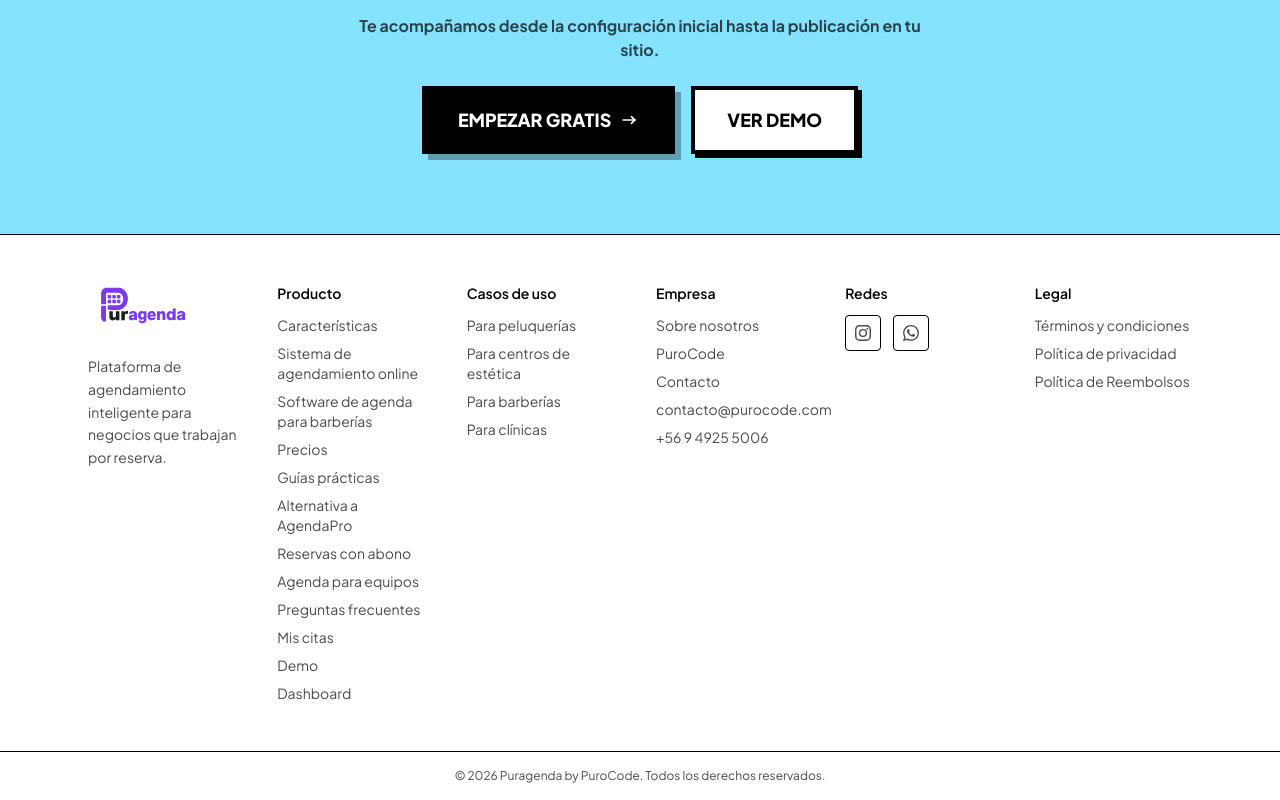
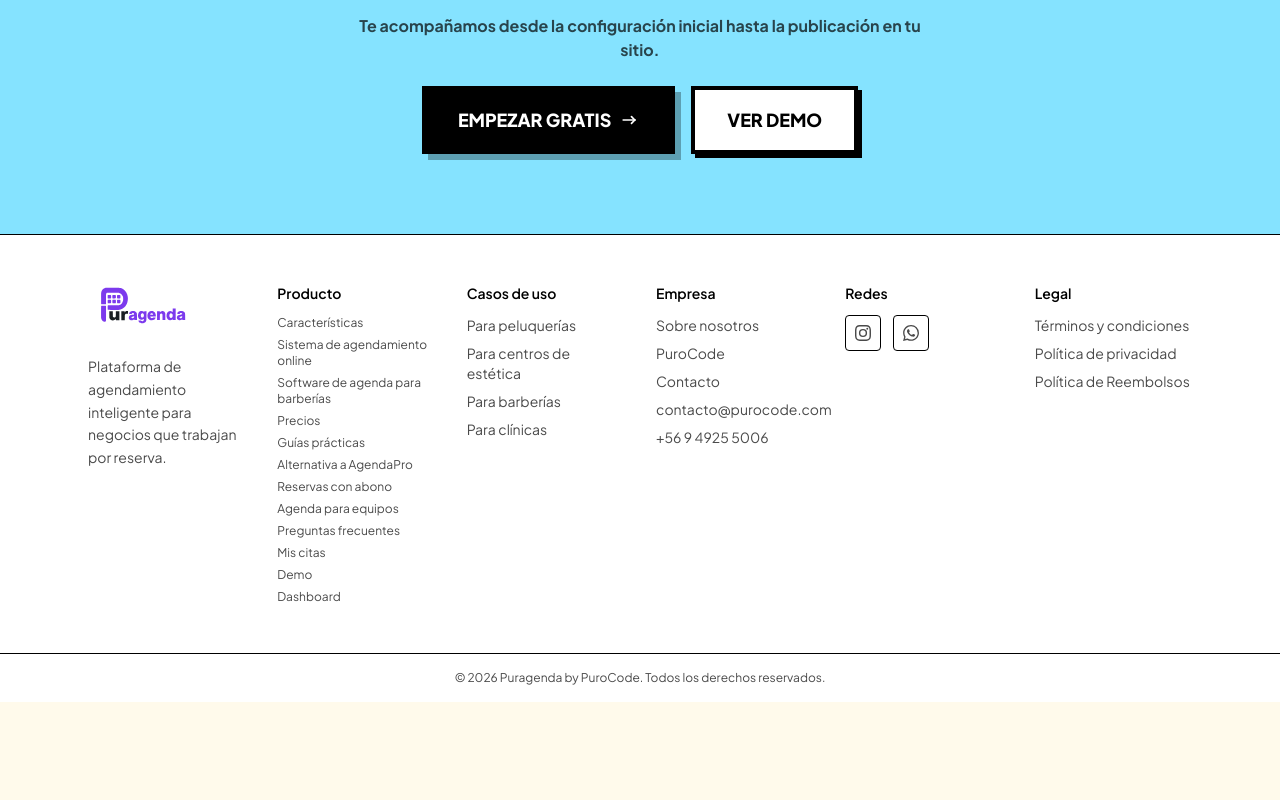
Before and after one commit to DiegoSalsa/Puragenda, a Next.js app: page / in a window 1280 px wide. Shown: the part 3184-3984 px from the top of the page. After the commit the page ends 3886 px from the top, so only its background shows below. Built offline with nearby package versions, Linux system fonts and the light colour scheme; no server answers.

Commit message:
style(footer): compact product links

```diff
--- a/src/components/landing/footer.tsx
+++ b/src/components/landing/footer.tsx
@@ -29,19 +29,19 @@ export function Footer() {
           {/* Links */}
           <div className="space-y-3">
             <p className="text-sm font-semibold">{footer("product")}</p>
-            <nav className="flex flex-col gap-2">
-              <Link href="/caracteristicas" className="text-sm text-muted-foreground transition-colors hover:text-foreground">{navigation("features")}</Link>
-              <Link href="/sistema-de-agendamiento-online" className="text-sm text-muted-foreground transition-colors hover:text-foreground">Sistema de agendamiento online</Link>
-              <Link href="/software-agenda-barberias" className="text-sm text-muted-foreground transition-colors hover:text-foreground">Software de agenda para barberías</Link>
-              <Link href="/pricing" className="text-sm text-muted-foreground transition-colors hover:text-foreground">{navigation("pricing")}</Link>
-              <Link href="/guias" className="text-sm text-muted-foreground transition-colors hover:text-foreground">{footer("practicalGuides")}</Link>
-              <Link href="/alternativa-agendapro" className="text-sm text-muted-foreground transition-colors hover:text-foreground">Alternativa a AgendaPro</Link>
-              <Link href="/funciones/reservas-online-con-abono" className="text-sm text-muted-foreground transition-colors hover:text-foreground">Reservas con abono</Link>
-              <Link href="/funciones/agenda-multiples-profesionales" className="text-sm text-muted-foreground transition-colors hover:text-foreground">Agenda para equipos</Link>
-              <Link href="/faq" className="text-sm text-muted-foreground transition-colors hover:text-foreground">{navigation("faq")}</Link>
-              <Link href="/mi-agenda" className="text-sm text-muted-foreground transition-colors hover:text-foreground">{navigation("myAppointments")}</Link>
-              <a href="/demo" className="text-sm text-muted-foreground transition-colors hover:text-foreground">{footer("demo")}</a>
-              <Link href="/login" className="text-sm text-muted-foreground transition-colors hover:text-foreground">{footer("dashboard")}</Link>
+            <nav className="flex flex-col gap-1.5">
+              <Link href="/caracteristicas" className="text-xs text-muted-foreground transition-colors hover:text-foreground">{navigation("features")}</Link>
+              <Link href="/sistema-de-agendamiento-online" className="text-xs text-muted-foreground transition-colors hover:text-foreground">Sistema de agendamiento online</Link>
+              <Link href="/software-agenda-barberias" className="text-xs text-muted-foreground transition-colors hover:text-foreground">Software de agenda para barberías</Link>
+              <Link href="/pricing" className="text-xs text-muted-foreground transition-colors hover:text-foreground">{navigation("pricing")}</Link>
+              <Link href="/guias" className="text-xs text-muted-foreground transition-colors hover:text-foreground">{footer("practicalGuides")}</Link>
+              <Link href="/alternativa-agendapro" className="text-xs text-muted-foreground transition-colors hover:text-foreground">Alternativa a AgendaPro</Link>
+              <Link href="/funciones/reservas-online-con-abono" className="text-xs text-muted-foreground transition-colors hover:text-foreground">Reservas con abono</Link>
+              <Link href="/funciones/agenda-multiples-profesionales" className="text-xs text-muted-foreground transition-colors hover:text-foreground">Agenda para equipos</Link>
+              <Link href="/faq" className="text-xs text-muted-foreground transition-colors hover:text-foreground">{navigation("faq")}</Link>
+              <Link href="/mi-agenda" className="text-xs text-muted-foreground transition-colors hover:text-foreground">{navigation("myAppointments")}</Link>
+              <a href="/demo" className="text-xs text-muted-foreground transition-colors hover:text-foreground">{footer("demo")}</a>
+              <Link href="/login" className="text-xs text-muted-foreground transition-colors hover:text-foreground">{footer("dashboard")}</Link>
             </nav>
           </div>
 
```
